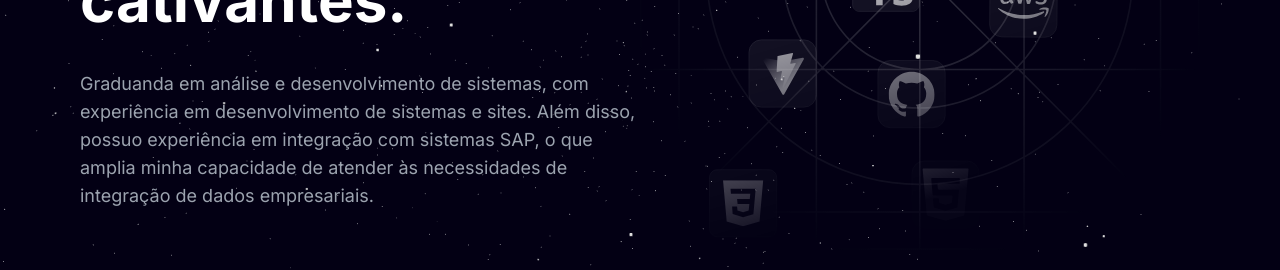
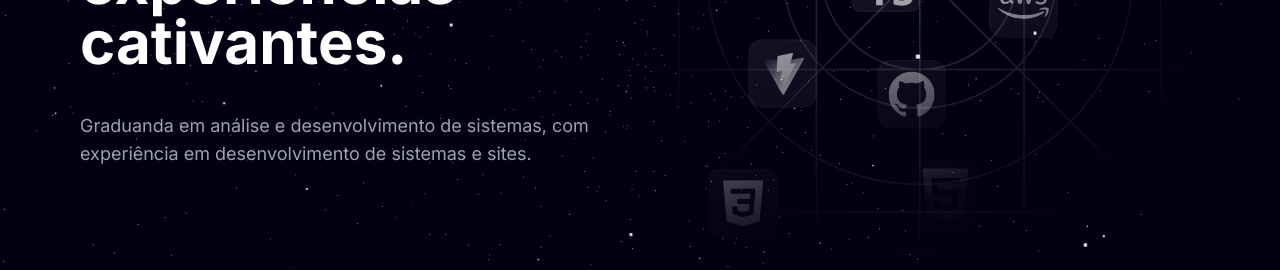
Before and after one commit to maraMoreir/my-portifolio, a Next.js app: page / in a window 1280 px wide. Shown: the part 471-741 px from the top of the page. Built offline with nearby package versions, Linux system fonts and the light colour scheme; a web font is replaced by a local one.

Commit message:
fix: correction description

```diff
--- a/components/sub/HeroContent.tsx
+++ b/components/sub/HeroContent.tsx
@@ -47,9 +47,7 @@ export const HeroContent = () => {
           className="text-lg text-gray-400 my-5 max-w-[600px]"
         >
           Graduanda em análise e desenvolvimento de sistemas, com experiência em
-          desenvolvimento de sistemas e sites. Além disso, possuo experiência em
-          integração com sistemas SAP, o que amplia minha capacidade de atender
-          às necessidades de integração de dados empresariais.
+          desenvolvimento de sistemas e sites.
         </motion.p>
       </div>
 
```
